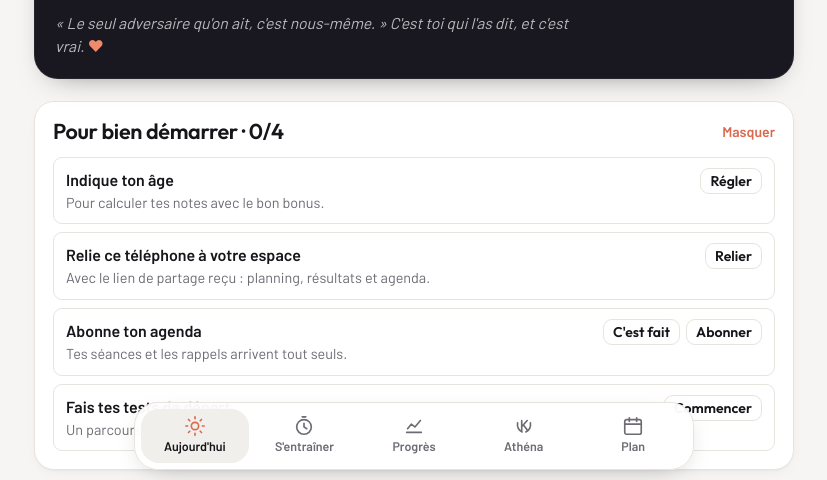
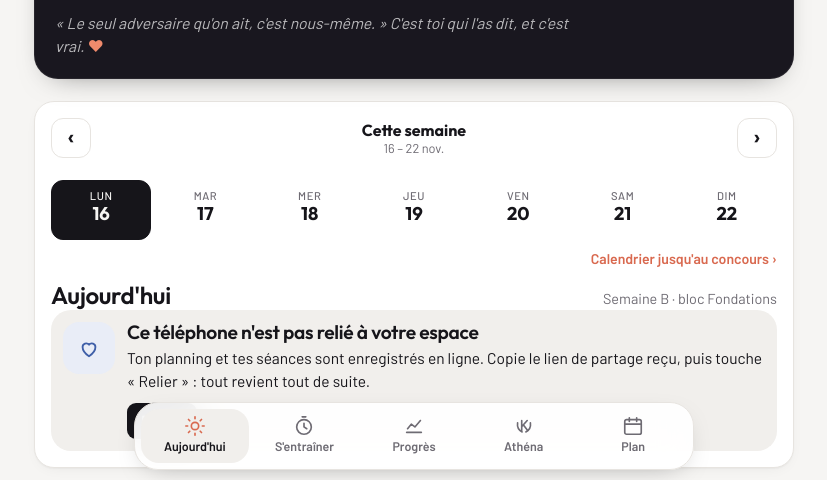
Before and after one commit to remvan5917/parcours, a plain HTML site: page index.html in a window 1280 px wide. Shown: the part 320-800 px from the top of the page, without its empty margins (226-1053 px from the left). Drawn offline with Linux system fonts and the light colour scheme.

Commit message:
« Pour bien démarrer » déplacé dans les réglages (+ étape notifications)
Co-Authored-By: Claude Opus 5.5 <noreply@anthropic.com>

```diff
--- a/index.html
+++ b/index.html
@@ -846,7 +846,6 @@ nav.tabs button[aria-current="page"] svg{stroke:var(--accent)}
     <div class="panel install-help" id="install-help" hidden></div>
   </div>
 
-  <div class="panel setup" id="setup" hidden></div>
 
   <div class="card-today">
     <div class="weeknav" id="weeknav"></div>
@@ -911,6 +910,7 @@ nav.tabs button[aria-current="page"] svg{stroke:var(--accent)}
 
 <section class="view" id="v-reglages" data-view="reglages" hidden>
   <h2>Réglages</h2>
+  <div class="panel setup" id="setup" hidden></div>
   <div class="panel about">
     <div class="ath-head"><span class="ath-ava" data-athena></span><div><h3>Athéna</h3><p class="note">Force &amp; stratégie</p></div></div>
     <p>Athéna, c'est ta coach. Comme la déesse grecque de la sagesse et de la stratégie, protectrice de la cité, elle t'aide à préparer le concours avec méthode : chaque jour quoi faire, comment progresser, et jusqu'où tu es arrivée.</p>
@@ -3678,15 +3678,16 @@ function renderSetup(){
   const steps = [
     {ok: lsGet("phm-age2", null) != null, t: "Indique ton âge", d: "Pour calculer tes notes avec le bon bonus.", go: "reglages", b: "Régler"},
     {ok: !planEmpty(), hide: notLinked(), t: "Remplis ton planning A / B", d: "Tes séances habituelles, avec l'heure.", go: "plan", b: "Remplir"},
-    {ok: !!(team && FB), t: "Relie ce téléphone à votre espace", d: "Avec le lien de partage reçu : planning, résultats et agenda.", go: "reglages", b: "Relier"},
+    {ok: !!(team && FB), t: "Relie ce téléphone à votre espace", d: "Avec le lien de partage reçu : planning, résultats et agenda.", go: "reglages", anchor: "share", b: "Relier"},
+    {ok: !!lsGet("phm-push", null) || !pushOk() || (isIOS() && !isStandalone()), t: "Active les notifications", d: "Le point du jour le matin et le bilan du soir, même appli fermée.", go: "reglages", anchor: "push-panel", b: "Activer"},
     {ok: !!lsGet("phm-agenda-ok", false), t: "Abonne ton agenda", d: "Tes séances et les rappels arrivent tout seuls.", go: "plan", b: "Abonner", tick: true},
     {ok: S.essais.length > 0 && S.luc.length > 0, t: "Fais tes tests de départ", d: "Un parcours chronométré et un Luc Léger complet.", go: "parcours", b: "Commencer"}
   ].filter(st => !st.hide);
   const left = steps.filter(s => !s.ok).length;
-  if (!left || lsGet("phm-setup-hide", false)){ el.hidden = true; return; }
+  if (!left){ el.hidden = true; return; }
   el.hidden = false;
-  el.innerHTML = `<div class="row between"><h3>Pour bien démarrer · ${steps.length - left}/${steps.length}</h3><button type="button" class="link" id="setup-hide">Masquer</button></div>
-    <ul class="steps">${steps.map(s => `<li class="${s.ok ? "done" : ""}"><div><div class="s-t">${s.ok ? "✓ " : ""}${s.t}</div><div class="s-d">${s.d}</div></div>${s.ok ? "" : `<span class="s-a row" style="gap:6px">${s.tick ? `<button type="button" class="ghost tiny" id="agenda-ok">C'est fait</button>` : ""}<button type="button" class="ghost tiny" data-goto="${s.go}">${s.b}</button></span>`}</li>`).join("")}</ul>`;
+  el.innerHTML = `<div class="row between"><h3>Pour bien démarrer · ${steps.length - left}/${steps.length}</h3></div>
+    <ul class="steps">${steps.map(s => `<li class="${s.ok ? "done" : ""}"><div><div class="s-t">${s.ok ? "✓ " : ""}${s.t}</div><div class="s-d">${s.d}</div></div>${s.ok ? "" : `<span class="s-a row" style="gap:6px">${s.tick ? `<button type="button" class="ghost tiny" id="agenda-ok">C'est fait</button>` : ""}<button type="button" class="ghost tiny" data-goto="${s.go}"${s.anchor ? ` data-anchor="${s.anchor}"` : ""}>${s.b}</button></span>`}</li>`).join("")}</ul>`;
 }
 document.addEventListener("click", e => {
   if (e.target.id === "setup-hide"){ lsSet("phm-setup-hide", true); renderSetup(); }
--- a/sw.js
+++ b/sw.js
@@ -1,5 +1,5 @@
 // Garde l'appli disponible sans réseau (au gymnase, au stade…).
-const CACHE = 'parcours-v84';
+const CACHE = 'parcours-v85';
 const FILES = ['./', 'index.html', 'config.js', 'manifest.webmanifest', 'icons/athena.svg', 'icons/icon-192.png', 'icons/icon-512.png', 'icons/icon-maskable-512.png', 'icons/apple-touch-icon.png'];
 const FIXED = /fonts\.gstatic\.com|fonts\.googleapis\.com|www\.gstatic\.com\/firebasejs/;
 
```
